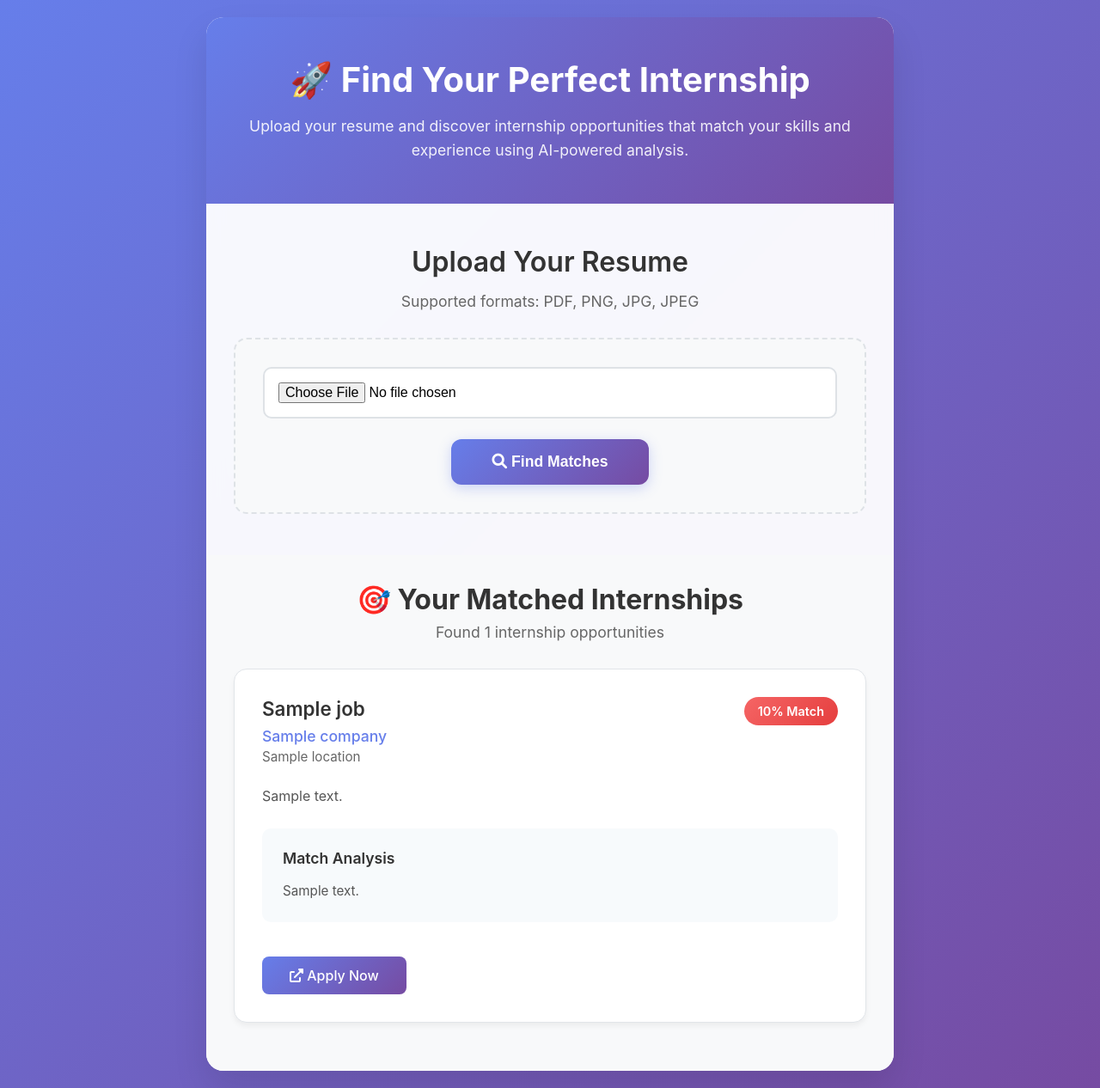
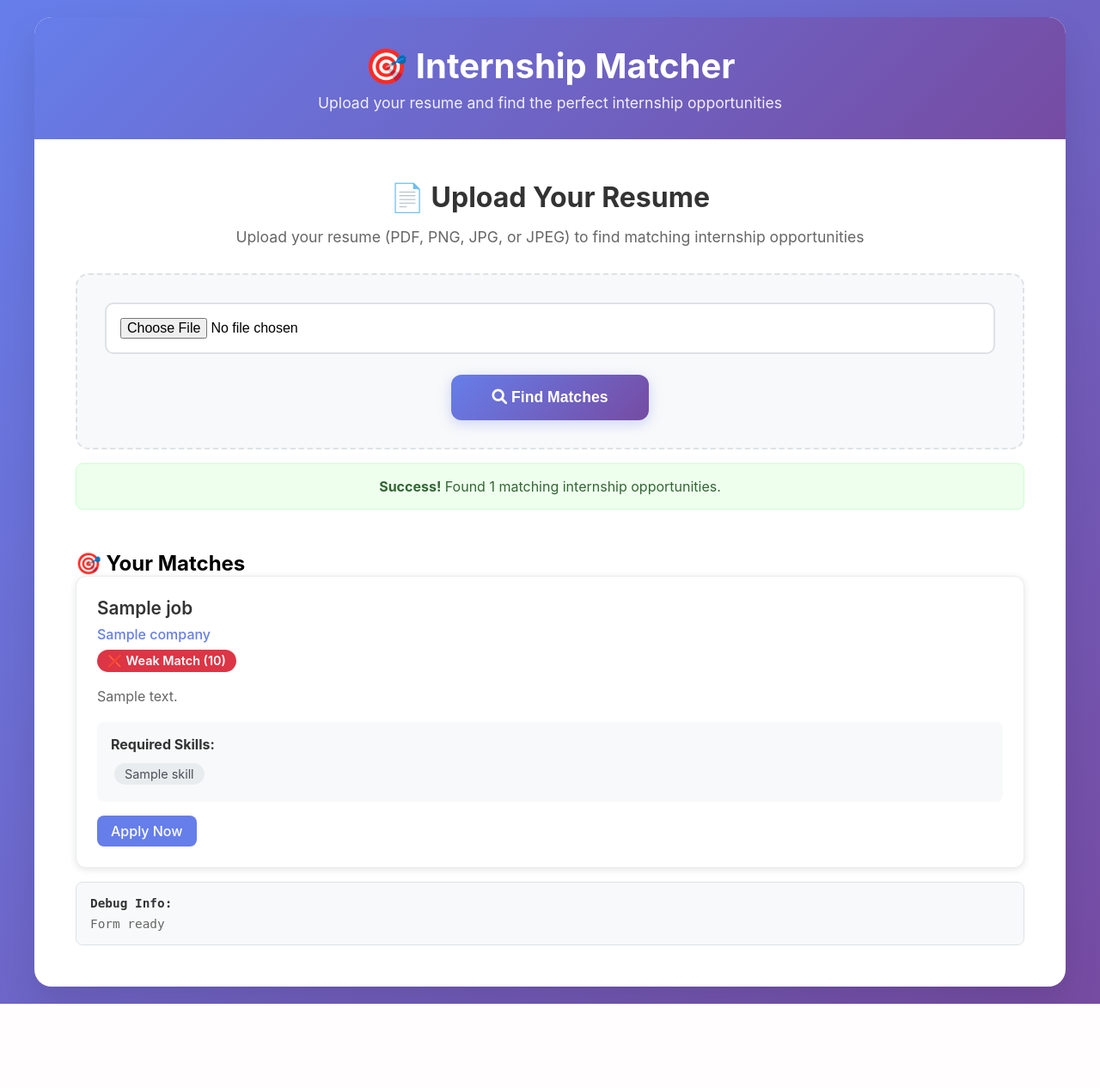
Before and after one commit to shirinalapati/Internship-App, a Python web app: template templates/dashboard.html in a window 1280 px wide. Shown: the whole page at 86% size. After the commit the page ends 1168 px from the top, so only its background shows below. Run offline with Jinja, Linux system fonts and the light colour scheme; the template is opened without the code that fills it: most values are stand-ins (such as "Sample title", 1, 10 or a date in 2020).

Commit message:
Fix multipart form parsing issues for Railway production - improve form structure and error handling

```diff
--- a/templates/dashboard.html
+++ b/templates/dashboard.html
@@ -20,56 +20,56 @@
         }
 
         .container {
-            max-width: 800px;
+            max-width: 1200px;
             margin: 0 auto;
-            background: rgba(255, 255, 255, 0.95);
-            backdrop-filter: blur(10px);
+            background: white;
             border-radius: 20px;
             box-shadow: 0 20px 40px rgba(0,0,0,0.1);
             overflow: hidden;
         }
 
-        .header-section {
+        .header {
             background: linear-gradient(135deg, #667eea 0%, #764ba2 100%);
             color: white;
-            padding: 3rem 2rem;
+            padding: 2rem;
             text-align: center;
         }
 
-        .header-section h1 {
+        .header h1 {
             font-size: 2.5rem;
-            margin-bottom: 1rem;
-            font-weight: 700;
+            margin-bottom: 0.5rem;
         }
 
-        .header-section p {
+        .header p {
             font-size: 1.1rem;
             opacity: 0.9;
-            line-height: 1.6;
+        }
+
+        .main-content {
+            padding: 3rem;
         }
 
         .upload-section {
-            padding: 3rem 2rem;
             text-align: center;
+            margin-bottom: 3rem;
         }
 
         .upload-section h2 {
+            font-size: 2rem;
             color: #333;
-            font-size: 2rem;
             margin-bottom: 1rem;
-            font-weight: 600;
         }
 
         .upload-section p {
             color: #666;
+            margin-bottom: 2rem;
             font-size: 1.1rem;
-            margin-bottom: 2rem;
         }
 
         .upload-form {
             background: #f8f9fa;
+            padding: 2rem;
             border-radius: 15px;
-            padding: 2rem;
             border: 2px dashed #dee2e6;
             transition: all 0.3s ease;
         }
@@ -97,7 +97,7 @@
         .file-input:focus {
             outline: none;
             border-color: #667eea;
-            box-shadow: 0 0 0 3px rgba(102, 126, 234, 0.1);
+            box-shadow: 0 0 0 3px rgba(102,126,234,0.1);
         }
 
         .submit-button {
@@ -119,307 +119,289 @@
         }
 
         .submit-button:disabled {
-            opacity: 0.6;
+            opacity: 0.7;
             cursor: not-allowed;
             transform: none;
         }
 
+        .loading {
+            display: none;
+            margin-top: 1rem;
+            color: #667eea;
+        }
+
+        .loading.show {
+            display: block;
+        }
+
         .error-message {
             background: #fee;
+            color: #c33;
+            padding: 1rem;
+            border-radius: 8px;
+            margin-top: 1rem;
             border: 1px solid #fcc;
-            border-radius: 10px;
-            padding: 1.5rem;
-            margin: 2rem 0;
-            color: #c33;
-            text-align: left;
         }
 
-        .error-message i {
-            margin-right: 0.5rem;
-        }
-
-        .error-message h3 {
-            font-size: 1.2rem;
-            font-weight: 600;
-            margin-bottom: 0.5rem;
-        }
-
-        .error-message p {
-            font-size: 1rem;
-            opacity: 0.9;
+        .success-message {
+            background: #efe;
+            color: #363;
+            padding: 1rem;
+            border-radius: 8px;
+            margin-top: 1rem;
+            border: 1px solid #cfc;
         }
 
         .results-section {
-            padding: 2rem;
-            background: #f8f9fa;
-        }
-
-        .results-header {
-            text-align: center;
-            margin-bottom: 2rem;
-        }
-
-        .results-header h2 {
-            color: #333;
-            font-size: 2rem;
-            margin-bottom: 0.5rem;
-        }
-
-        .results-stats {
-            color: #666;
-            font-size: 1.1rem;
+            margin-top: 3rem;
         }
 
         .job-card {
             background: white;
-            border-radius: 15px;
-            padding: 2rem;
-            margin-bottom: 1.5rem;
-            box-shadow: 0 4px 6px rgba(0,0,0,0.05);
-            border: 1px solid #e1e5e9;
+            border: 1px solid #e9ecef;
+            border-radius: 12px;
+            padding: 1.5rem;
+            margin-bottom: 1rem;
+            box-shadow: 0 2px 8px rgba(0,0,0,0.1);
             transition: all 0.3s ease;
         }
 
         .job-card:hover {
             transform: translateY(-2px);
-            box-shadow: 0 8px 25px rgba(0,0,0,0.1);
-        }
-
-        .job-header {
-            display: flex;
-            justify-content: space-between;
-            align-items: flex-start;
-            margin-bottom: 1rem;
+            box-shadow: 0 4px 16px rgba(0,0,0,0.15);
         }
 
         .job-title {
-            flex: 1;
-        }
-
-        .job-title h3 {
+            font-size: 1.3rem;
+            font-weight: 600;
             color: #333;
-            font-size: 1.4rem;
             margin-bottom: 0.5rem;
-            font-weight: 600;
         }
 
         .job-company {
             color: #667eea;
-            font-size: 1.1rem;
             font-weight: 500;
-            margin-bottom: 0.25rem;
-        }
-
-        .job-location {
-            color: #666;
-            font-size: 0.95rem;
-        }
-
-        .match-score {
-            text-align: right;
-            min-width: 120px;
-        }
-
-        .score-badge {
-            display: inline-block;
-            padding: 0.5rem 1rem;
-            border-radius: 20px;
-            font-weight: 600;
-            font-size: 0.9rem;
             margin-bottom: 0.5rem;
         }
 
-        .score-excellent {
-            background: linear-gradient(135deg, #48bb78, #38a169);
+        .job-score {
+            display: inline-block;
+            background: #28a745;
             color: white;
+            padding: 0.25rem 0.75rem;
+            border-radius: 20px;
+            font-size: 0.9rem;
+            font-weight: 600;
+            margin-bottom: 1rem;
         }
 
-        .score-good {
-            background: linear-gradient(135deg, #4299e1, #3182ce);
-            color: white;
+        .job-score.warning {
+            background: #ffc107;
+            color: #212529;
         }
 
-        .score-moderate {
-            background: linear-gradient(135deg, #ed8936, #dd6b20);
-            color: white;
-        }
-
-        .score-weak {
-            background: linear-gradient(135deg, #f56565, #e53e3e);
-            color: white;
+        .job-score.danger {
+            background: #dc3545;
         }
 
         .job-description {
-            color: #555;
+            color: #666;
             line-height: 1.6;
-            margin: 1.5rem 0;
-            font-size: 1rem;
+            margin-bottom: 1rem;
         }
 
-        .match-details {
-            background: #f7fafc;
-            border-radius: 10px;
-            padding: 1.5rem;
-            margin: 1.5rem 0;
+        .job-requirements {
+            background: #f8f9fa;
+            padding: 1rem;
+            border-radius: 8px;
+            margin-bottom: 1rem;
         }
 
-        .match-details h4 {
+        .job-requirements h4 {
             color: #333;
-            font-size: 1.1rem;
-            margin-bottom: 1rem;
-            font-weight: 600;
+            margin-bottom: 0.5rem;
         }
 
-        .match-description {
-            color: #555;
-            line-height: 1.6;
-            font-size: 0.95rem;
-            white-space: pre-line;
+        .job-requirements ul {
+            list-style: none;
+            padding: 0;
         }
 
-        .apply-button {
+        .job-requirements li {
+            background: #e9ecef;
+            padding: 0.25rem 0.75rem;
+            border-radius: 15px;
             display: inline-block;
-            background: linear-gradient(135deg, #667eea 0%, #764ba2 100%);
+            margin: 0.25rem;
+            font-size: 0.9rem;
+            color: #495057;
+        }
+
+        .job-link {
+            display: inline-block;
+            background: #667eea;
             color: white;
-            padding: 0.75rem 2rem;
+            text-decoration: none;
+            padding: 0.5rem 1rem;
             border-radius: 8px;
-            text-decoration: none;
             font-weight: 500;
             transition: all 0.3s ease;
-            margin-top: 1rem;
         }
 
-        .apply-button:hover {
-            transform: translateY(-2px);
-            box-shadow: 0 4px 15px rgba(102,126,234,0.3);
+        .job-link:hover {
+            background: #5a6fd8;
+            transform: translateY(-1px);
         }
 
-        @media (max-width: 768px) {
-            .container {
-                margin: 1rem;
-                border-radius: 15px;
+        .debug-info {
+            background: #f8f9fa;
+            border: 1px solid #dee2e6;
+            border-radius: 8px;
+            padding: 1rem;
+            margin-top: 1rem;
+            font-family: monospace;
+            font-size: 0.9rem;
+            color: #666;
         }
 
-            .header-section {
-                padding: 2rem 1.5rem;
-            }
-
-            .header-section h1 {
-                font-size: 2rem;
-            }
-
-            .upload-section {
-                padding: 2rem 1.5rem;
-            }
-
-            .job-header {
-                flex-direction: column;
-                gap: 1rem;
-            }
-
-            .match-score {
-                text-align: left;
-            }
-
-            .job-card {
-                padding: 1.5rem;
-                margin: 1rem 0;
-            }
+        .debug-info h4 {
+            color: #333;
+            margin-bottom: 0.5rem;
         }
     </style>
 </head>
 <body>
     <div class="container">
-        <div class="header-section">
-            <h1>🚀 Find Your Perfect Internship</h1>
-            <p>Upload your resume and discover internship opportunities that match your skills and experience using AI-powered analysis.</p>
+        <div class="header">
+            <h1>🎯 Internship Matcher</h1>
+            <p>Upload your resume and find the perfect internship opportunities</p>
         </div>
 
+        <div class="main-content">
             <div class="upload-section">
-            <h2>Upload Your Resume</h2>
-            <p>Supported formats: PDF, PNG, JPG, JPEG</p>
+                <h2>📄 Upload Your Resume</h2>
+                <p>Upload your resume (PDF, PNG, JPG, or JPEG) to find matching internship opportunities</p>
 
-            <form method="post" action="/match" enctype="multipart/form-data" class="upload-form" id="uploadForm">
+                <form method="post" action="/match" enctype="multipart/form-data" id="uploadForm" class="upload-form">
                     <div class="file-input-wrapper">
                         <input type="file" name="resume" accept=".pdf,.png,.jpg,.jpeg" required class="file-input" id="resumeFile">
                     </div>
+
                     <button type="submit" class="submit-button" id="submitBtn">
                         <i class="fas fa-search"></i> Find Matches
                     </button>
                 </form>
+
+                <div class="loading" id="loading">
+                    <i class="fas fa-spinner fa-spin"></i> Processing your resume...
                 </div>
 
                 {% if error %}
                 <div class="error-message">
-                <i class="fas fa-exclamation-triangle"></i>
-                <h3>Upload Error</h3>
-                <p>{{ error }}</p>
+                    <strong>Error:</strong> {{ error }}
                 </div>
                 {% endif %}
 
-        {% if results is not none %}
-            <div class="results-section">
-                <div class="results-header">
-                    <h2>🎯 Your Matched Internships</h2>
-                    <div class="results-stats">
-                        Found {{ results|length }} internship opportunities
+                {% if results %}
+                <div class="success-message">
+                    <strong>Success!</strong> Found {{ results|length }} matching internship opportunities.
                 </div>
+                {% endif %}
             </div>
 
+            {% if results %}
+            <div class="results-section">
+                <h2>🎯 Your Matches</h2>
                 {% for job in results %}
                 <div class="job-card">
-                        <div class="job-header">
-                            <div class="job-title">
-                                <h3>{{ job.title }}</h3>
+                    <div class="job-title">{{ job.title }}</div>
                     <div class="job-company">{{ job.company }}</div>
-                                {% if job.location %}
-                                    <div class="job-location">{{ job.location }}</div>
+
+                    {% if job.score >= 80 %}
+                        <div class="job-score">✅ Excellent Match ({{ job.score }})</div>
+                    {% elif job.score >= 60 %}
+                        <div class="job-score">✅ Good Match ({{ job.score }})</div>
+                    {% elif job.score >= 40 %}
+                        <div class="job-score warning">⚠️ Moderate Match ({{ job.score }})</div>
+                    {% else %}
+                        <div class="job-score danger">❌ Weak Match ({{ job.score }})</div>
                     {% endif %}
-                            </div>
-                            <div class="match-score">
-                                <div class="score-badge
-                                    {% if job.match_score >= 80 %}score-excellent
-                                    {% elif job.match_score >= 60 %}score-good
-                                    {% elif job.match_score >= 40 %}score-moderate
-                                    {% else %}score-weak{% endif %}">
-                                    {{ job.match_score }}% Match
-                                </div>
-                            </div>
-                        </div>
 
                     {% if job.description %}
-                            <div class="job-description">
-                                {{ job.description[:300] }}{% if job.description|length > 300 %}...{% endif %}
+                    <div class="job-description">{{ job.description }}</div>
+                    {% endif %}
+
+                    {% if job.requirements %}
+                    <div class="job-requirements">
+                        <h4>Required Skills:</h4>
+                        <ul>
+                            {% for skill in job.requirements %}
+                            <li>{{ skill }}</li>
+                            {% endfor %}
+                        </ul>
                     </div>
                     {% endif %}
 
-                        {% if job.match_details %}
-                            <div class="match-details">
-                                <h4>Match Analysis</h4>
-                                <div class="match-description">{{ job.match_details }}</div>
-                            </div>
-                        {% endif %}
-
-                        {% if job.apply_url %}
-                            <a href="{{ job.apply_url }}" target="_blank" class="apply-button">
-                                <i class="fas fa-external-link-alt"></i> Apply Now
-                            </a>
+                    {% if job.url %}
+                    <a href="{{ job.url }}" target="_blank" class="job-link">Apply Now</a>
                     {% endif %}
                 </div>
                 {% endfor %}
             </div>
             {% endif %}
+
+            <!-- Debug Information -->
+            <div class="debug-info">
+                <h4>Debug Info:</h4>
+                <div id="debugText">Form ready</div>
+                <div id="fileInfo"></div>
+            </div>
+        </div>
     </div>
 
     <script>
-        document.getElementById('uploadForm').addEventListener('submit', function(e) {
-            const fileInput = document.getElementById('resumeFile');
+        const form = document.getElementById('uploadForm');
         const submitBtn = document.getElementById('submitBtn');
+        const loading = document.getElementById('loading');
+        const debugText = document.getElementById('debugText');
+        const fileInfo = document.getElementById('fileInfo');
+        const resumeFile = document.getElementById('resumeFile');
 
-            if (fileInput.files[0]) {
+        // Update debug info when file is selected
+        resumeFile.addEventListener('change', function(e) {
+            const file = e.target.files[0];
+            if (file) {
+                fileInfo.textContent = `Selected: ${file.name} (${file.size} bytes, type: ${file.type})`;
+                debugText.textContent = 'File selected, ready to upload';
+            } else {
+                fileInfo.textContent = 'No file selected';
+                debugText.textContent = 'Form ready';
+            }
+        });
+
+        form.addEventListener('submit', function(e) {
+            const file = resumeFile.files[0];
+
+            if (!file) {
+                e.preventDefault();
+                debugText.textContent = 'No file selected!';
+                return;
+            }
+
+            // Show loading state
             submitBtn.disabled = true;
             submitBtn.innerHTML = '<i class="fas fa-spinner fa-spin"></i> Processing...';
-            }
+            loading.classList.add('show');
+
+            debugText.textContent = `Uploading ${file.name}...`;
+
+            // Log form data for debugging
+            const formData = new FormData(form);
+            console.log('Form data:', formData);
+            console.log('File:', file);
+
+            // Allow form submission
+            return true;
         });
     </script>
 </body>
```
Also changed, not shown: app.py (+89 -42 lines). Lines whose indentation alone changed are shown as unchanged.
